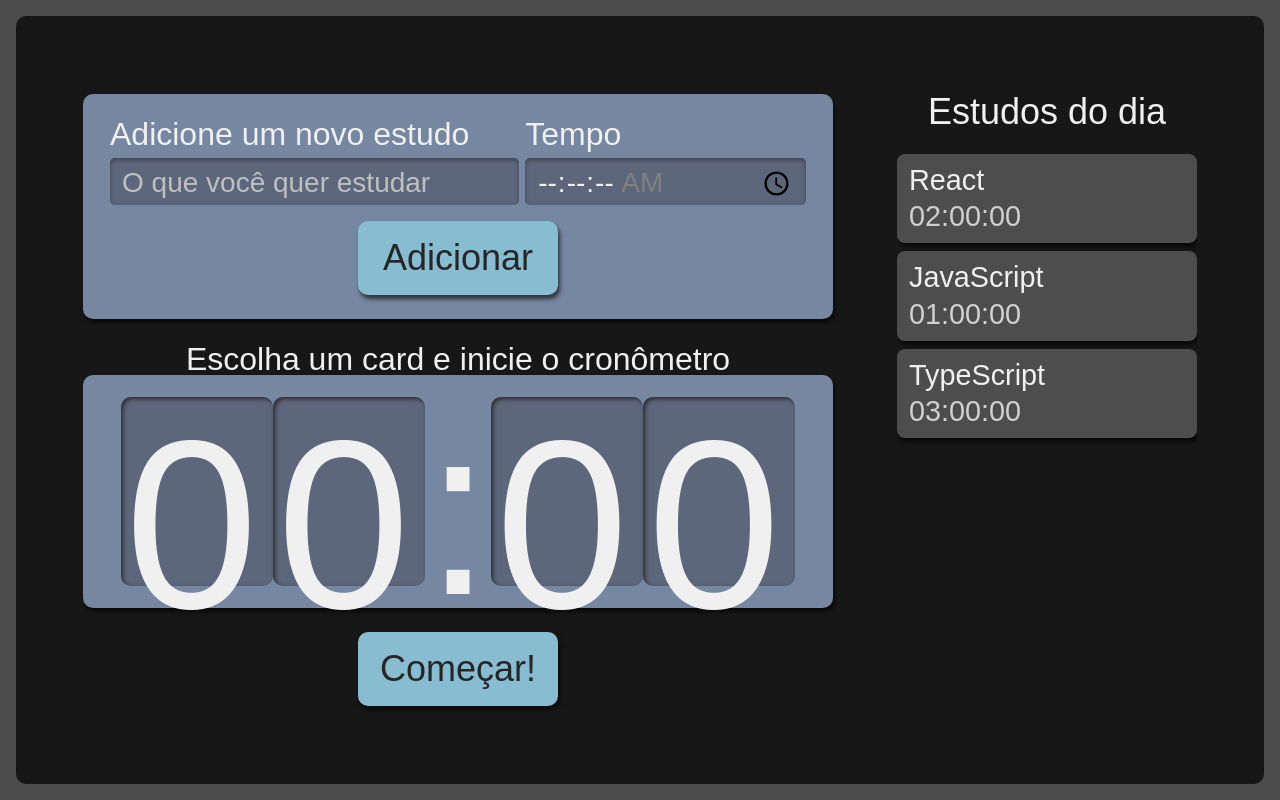
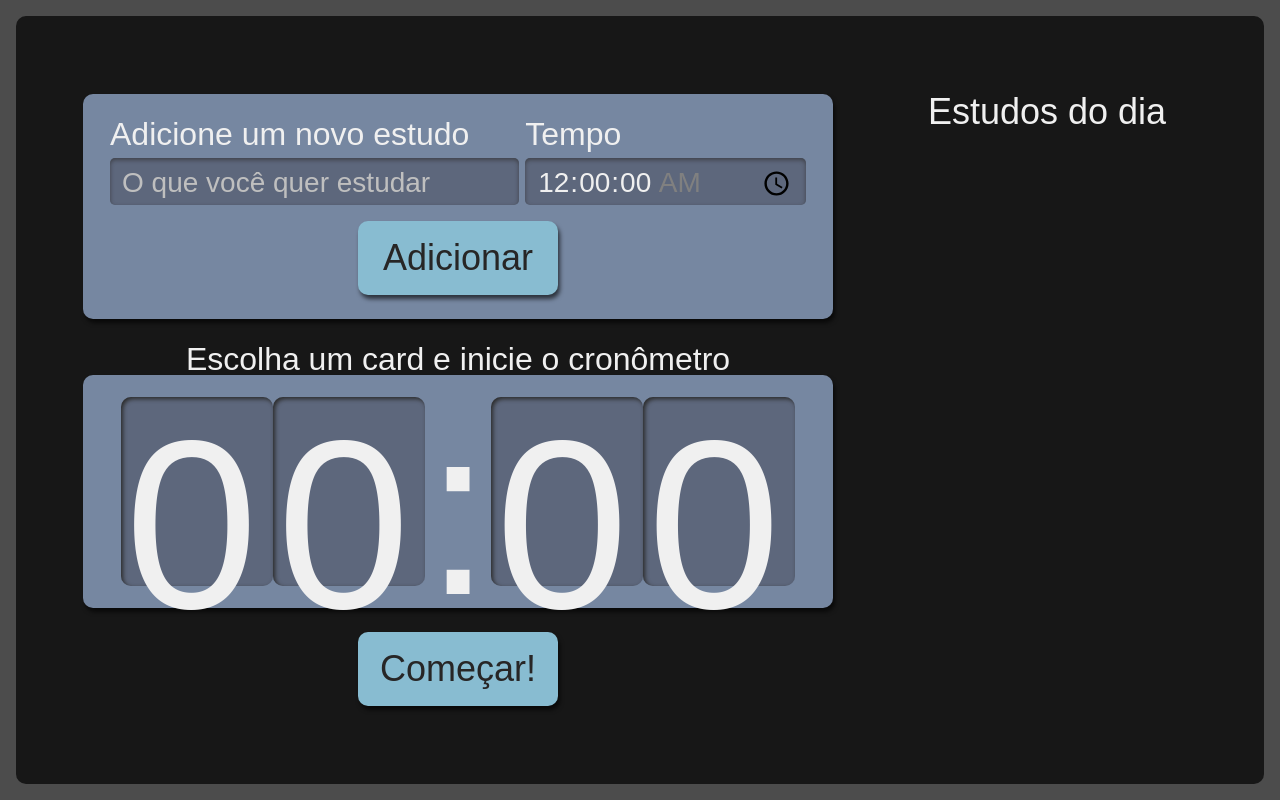
Before and after one commit to ibsenriou/alura-react-escrevendo-com-typescript, a React (Create React App) app: page / in a window 1280 px wide. Built offline with nearby package versions, Linux system fonts and the light colour scheme.

Commit message:
Conclusão da Aula 5: State

```diff
--- a/package.json
+++ b/package.json
@@ -14,6 +14,7 @@
     "react-dom": "^18.2.0",
     "react-scripts": "5.0.1",
     "typescript": "^4.7.4",
+    "uuid": "^8.3.2",
     "web-vitals": "^2.1.4"
   },
   "scripts": {
@@ -41,6 +42,7 @@
     ]
   },
   "devDependencies": {
+    "@types/uuid": "^8.3.4",
     "sass": "^1.52.3",
     "typescript-plugin-css-modules": "^3.4.0"
   }
--- a/src/components/Botao/index.tsx
+++ b/src/components/Botao/index.tsx
@@ -1,10 +1,14 @@
 import React from 'react';
 import style from './Botao.module.scss';
 
-class Botao extends React.Component <{ children: string }> {
+class Botao extends React.Component <{
+  children: string,
+  type?: "button" | "submit" | "reset" | undefined
+}> {
   render() {
+    const { type = "button" } = this.props;
     return (
-      <button className={style.botao}>
+      <button type={type} className={style.botao}>
         {this.props.children}
       </button>
     )
--- a/src/components/Formulario/index.tsx
+++ b/src/components/Formulario/index.tsx
@@ -1,11 +1,39 @@
 import React from 'react';
-import Botao from '../Botao'
-import style from './Formulario.module.scss'
+import { ITarefa } from '../../types/tarefa';
+import Botao from '../Botao';
+import style from './Formulario.module.scss';
+import { v4 as uuidv4 } from 'uuid';
 
-class Formulario extends React.Component {
+class Formulario extends React.Component<{
+  setTarefas: React.Dispatch<React.SetStateAction<ITarefa[]>>
+}> {
+  state = {
+    tarefa: "",
+    tempo: "00:00"
+  }
+
+  adicionarTarefa(evento: React.FormEvent<HTMLFormElement>) {
+    evento.preventDefault();
+    this.props.setTarefas(tarefasAntigas =>
+      [
+        ...tarefasAntigas,
+        {
+          ...this.state,
+          selecionado: false,
+          completado: false,
+          id: uuidv4()
+        }
+      ]
+    );
+    this.setState({
+      tarefa: "",
+      tempo: "00:00"
+    });
+  }
+
   render() {
     return (
-      <form className={style.novaTarefa}>
+      <form className={style.novaTarefa} onSubmit={this.adicionarTarefa.bind(this)}>
         <div className={style.inputContainer}>
           <label htmlFor="tarefa">
             Adicione um novo estudo
@@ -14,6 +42,8 @@
             type="text"
             name="tarefa"
             id="tarefa"
+            value={ this.state.tarefa }
+            onChange={ evento => this.setState({ ...this.state, tarefa: evento.target.value})}
             placeholder="O que você quer estudar"
             required
           />
@@ -26,13 +56,15 @@
             type="time"
             step="1"
             name="tempo"
+            value={this.state.tempo}
+            onChange={evento => this.setState({ ...this.state, tempo: evento.target.value })}
             id="tempo"
             min="00:00:00"
-            max="01:30:00"
+            max="05:00:00"
             required
           />
         </div>
-        <Botao>
+        <Botao type="submit">
           Adicionar
         </Botao>
       </form>
--- a/src/components/Lista/Item/index.tsx
+++ b/src/components/Lista/Item/index.tsx
@@ -1,6 +1,8 @@
+import { ITarefa } from '../../../types/tarefa'
 import style from '../Lista.module.scss'
 
-export default function Item({tarefa, tempo}: { tarefa:string, tempo:string }) {
+export default function Item({ tarefa, tempo, selecionado, completado, id }: ITarefa) {
+  console.log('Item atual: ', { tarefa, tempo, selecionado, completado, id })
   return (
     <li className={style.item}>
       <h3> {tarefa} </h3>
--- a/src/components/Lista/index.tsx
+++ b/src/components/Lista/index.tsx
@@ -1,17 +1,10 @@
+import { ITarefa } from '../../types/tarefa';
 import Item from './Item';
 import style from './Lista.module.scss';
 
-function Lista() {
-  const tarefas = [{
-    tarefa: 'React',
-    tempo: '02:00:00'
-  }, {
-    tarefa: 'JavaScript',
-    tempo: '01:00:00'
-  }, {
-    tarefa: 'TypeScript',
-    tempo: '03:00:00'
-  }]
+
+
+function Lista( {tarefas}: { tarefas: ITarefa[] } ) {
   return (
     <aside className={style.listaTarefas}>
       <h2> Estudos do dia </h2>
--- a/src/pages/App.tsx
+++ b/src/pages/App.tsx
@@ -1,14 +1,16 @@
-import React from 'react';
+import React, { useState } from 'react';
 import Cronometro from '../components/Cronometro';
 import Formulario from '../components/Formulario';
 import Lista from '../components/Lista';
+import { ITarefa } from '../types/tarefa';
 import style from './App.module.scss';
 
 function App() {
+  const [tarefas, setTarefas] = useState<ITarefa[]>([]);
   return (
     <div className={style.AppStyle}>
-      <Formulario />
-      <Lista />
+      <Formulario setTarefas={setTarefas} />
+      <Lista tarefas={tarefas}/>
       <Cronometro />
     </div>
   );
--- /dev/null
+++ b/src/types/tarefa.ts
@@ -0,0 +1,7 @@
+export interface ITarefa {
+  tarefa: string,
+  tempo: string,
+  selecionado: boolean,
+  completado: boolean,
+  id: string
+}
```
Also changed, not shown: 2 other files (tests, documents, lock files or other folders).
